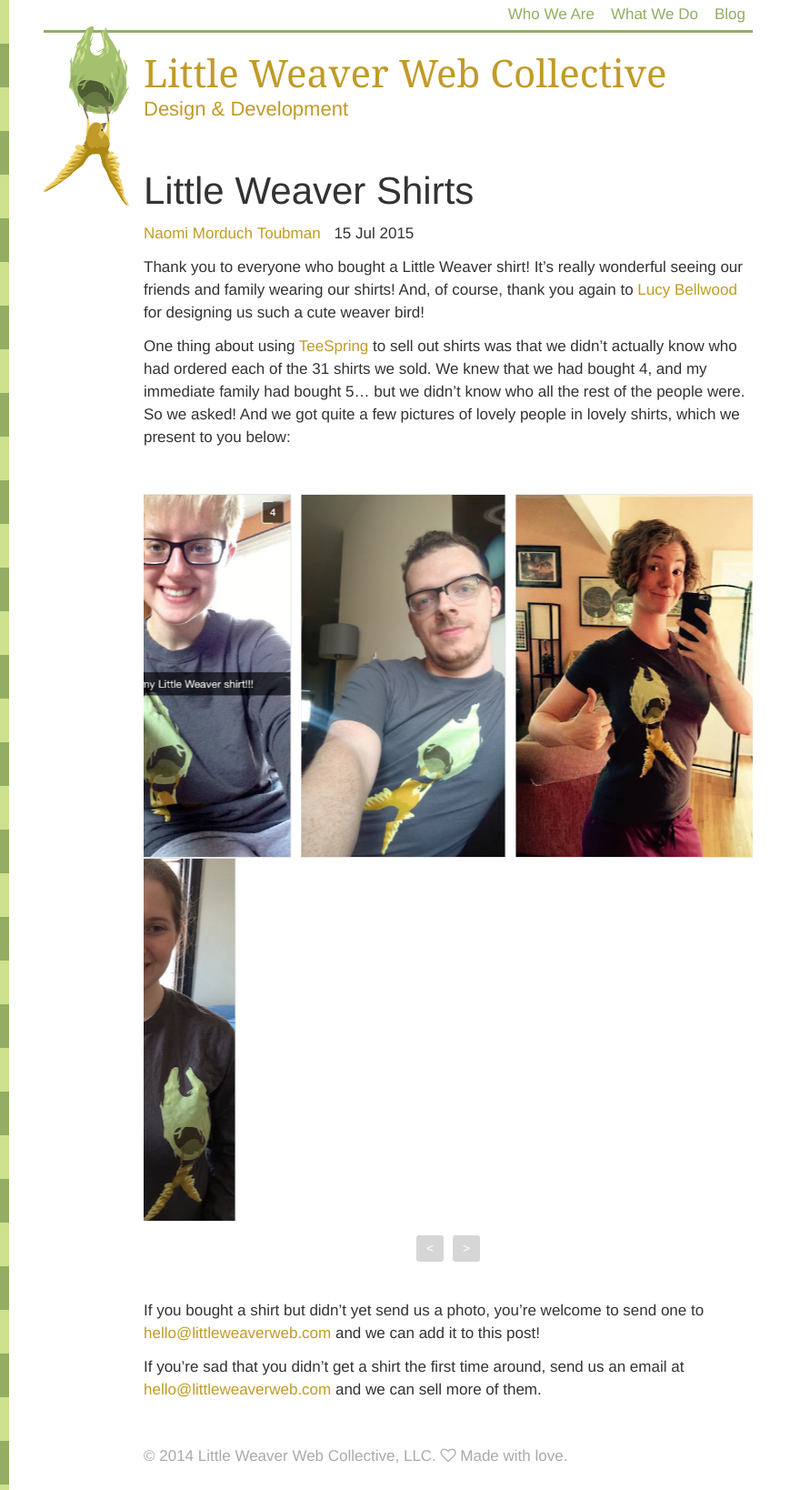
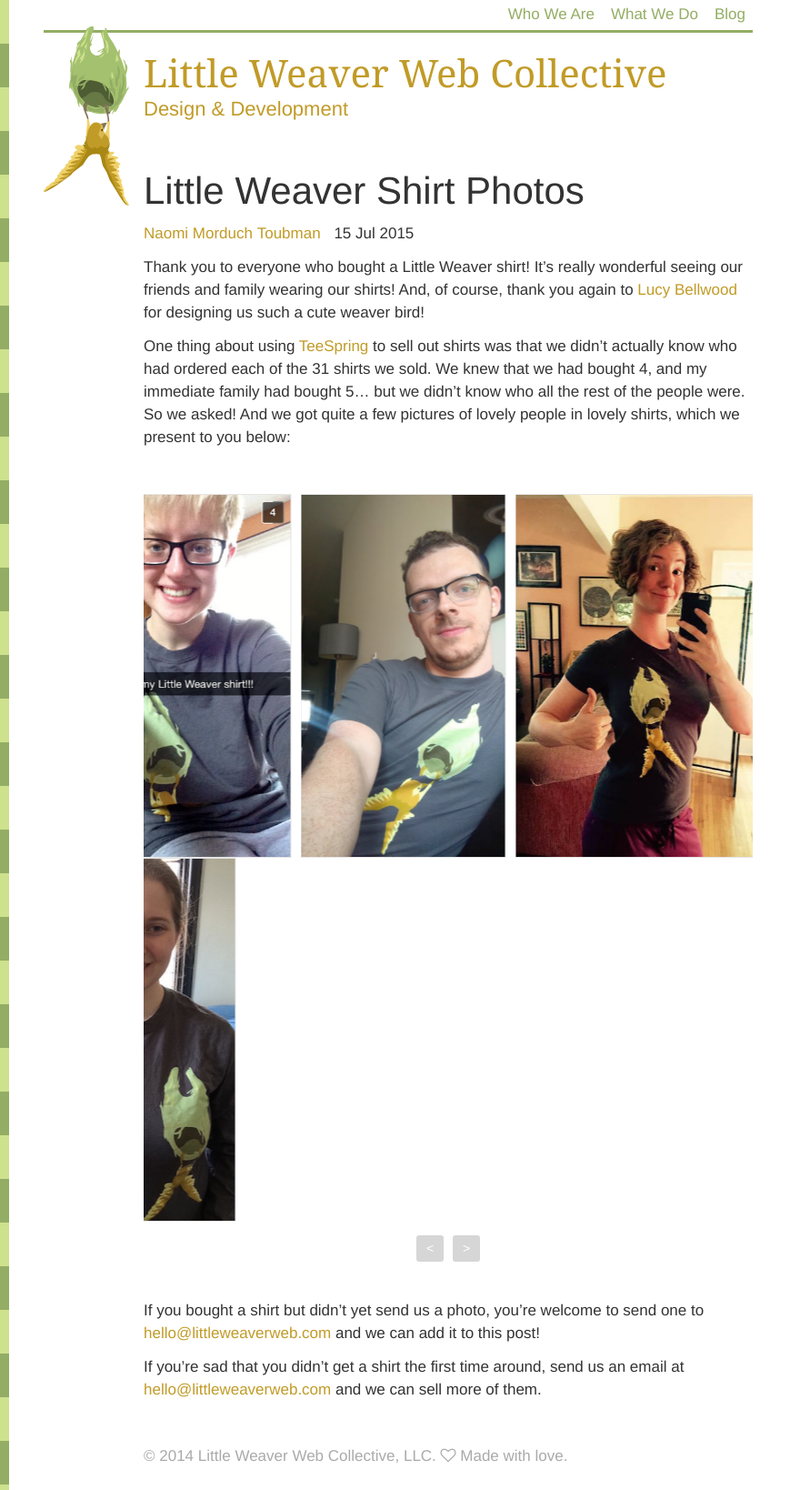
Before and after one commit to littleweaver/littleweaverweb.com, a Jekyll site: the page built from blog/_posts/2015-07-15-little-weaver-shirt-photos.markdown, in a window 1280 px wide. Shown: the whole page at 91% size, without its empty margins (0-891 px from the left). Built offline with Jekyll 4.4.1, drawn with Linux system fonts in a browser that asks for light colours; nearby versions of some CDN libraries.

Commit message:
rename shirt post

```diff
--- a/blog/_posts/2015-07-15-little-weaver-shirts.markdown
+++ b/blog/_posts/2015-07-15-little-weaver-shirt-photos.markdown
@@ -1,6 +1,6 @@
 ---
 layout: post
-title: "Little Weaver Shirts"
+title: "Little Weaver Shirt Photos"
 date: "2015-07-15"
 author: naomi
 ---
```
